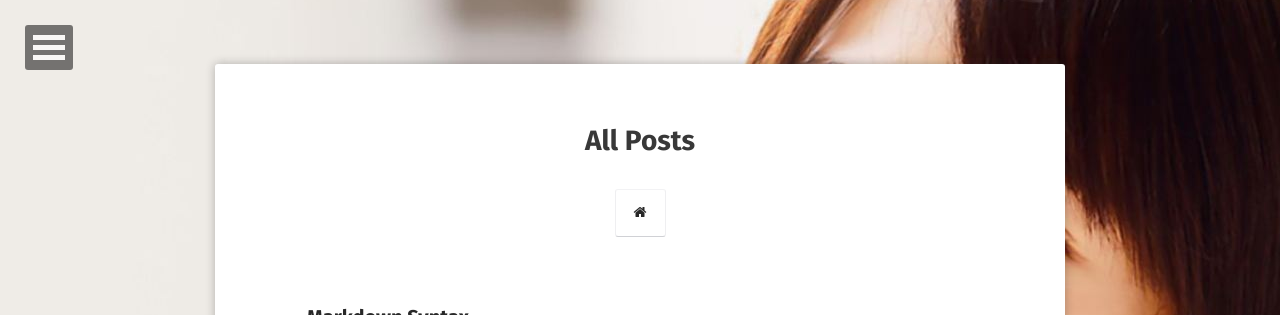
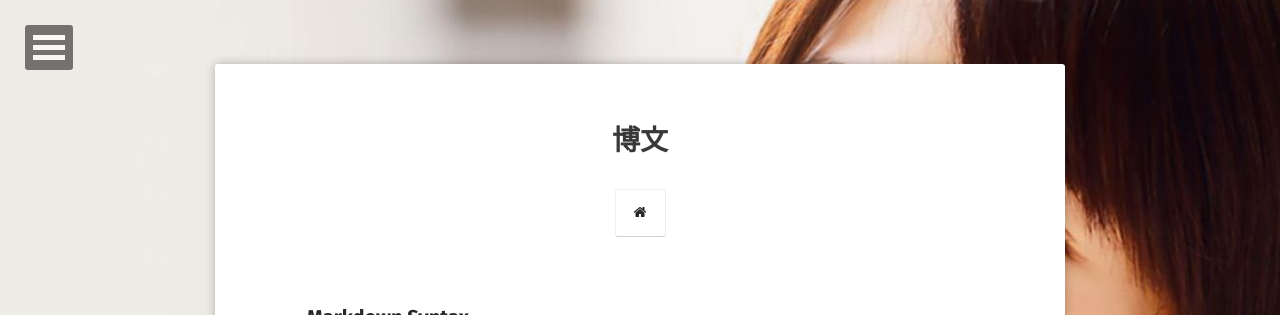
Before and after one commit to zhoushangyue/zhoushangyue.github.io, a Jekyll site: the page built from posts/index.md, in a window 1280 px wide. Shown: the top 315 px of the page. Built offline with Jekyll 4.4.1, drawn with Linux system fonts in a browser that asks for light colours; some web fonts are replaced.

Commit message:
Update index.md

```diff
--- a/posts/index.md
+++ b/posts/index.md
@@ -1,6 +1,6 @@
 ---
 layout: post-list
-title: All Posts
+title: 博文
 excerpt: "A List of Posts"
 comments: false
 ---
```
